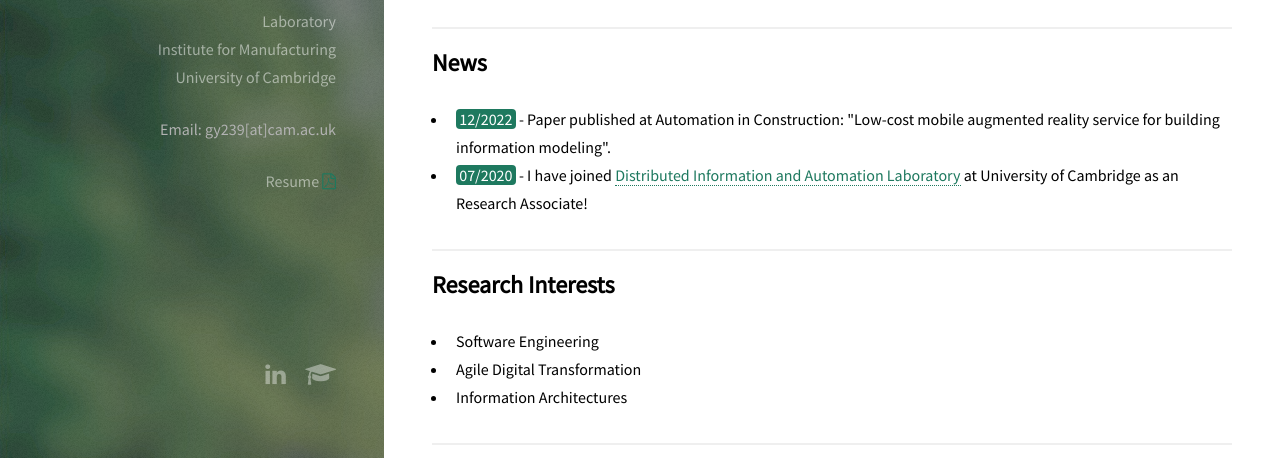
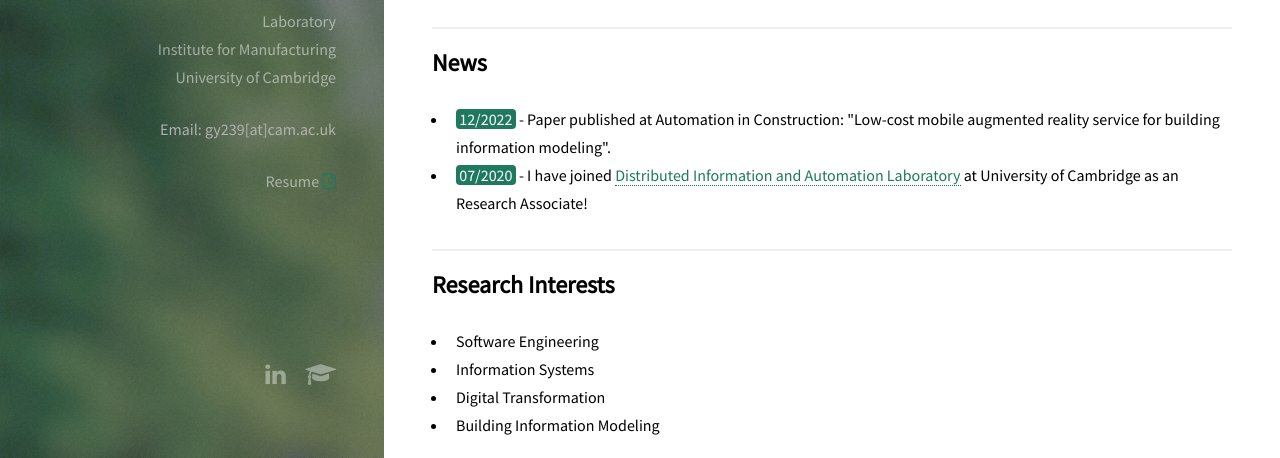
Before and after one commit to ygokcen/gokcenyilmaz.github.io, a plain HTML site: page index.html in a window 1280 px wide. Shown: the part 329-787 px from the top of the page. Drawn offline with Linux system fonts and the light colour scheme.

Commit message:
Updates
Updates

```diff
--- a/index.html
+++ b/index.html
@@ -63,9 +63,9 @@
 						<article class=" 20u 12u$(large) work-item">
 								<ul>
 									<li>Software Engineering</li>
-									<li>Agile Digital Transformation</li>
-									<li>Information Architectures</li>
-
+									<li>Information Systems</li>
+									<li>Digital Transformation</li>
+									<li>Building Information Modeling</li>
 								</ul>
 							</article>
 					</section>
```
